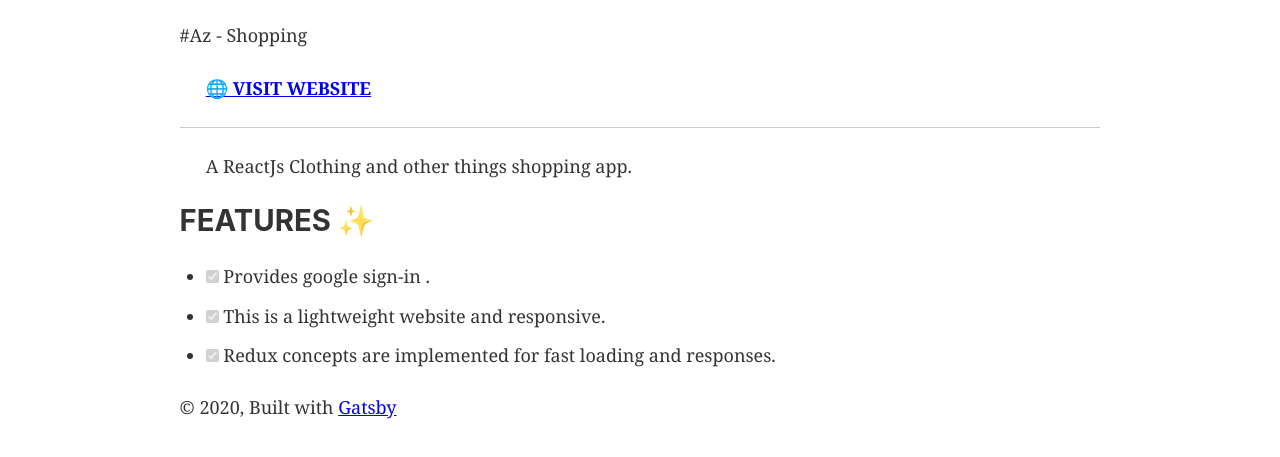
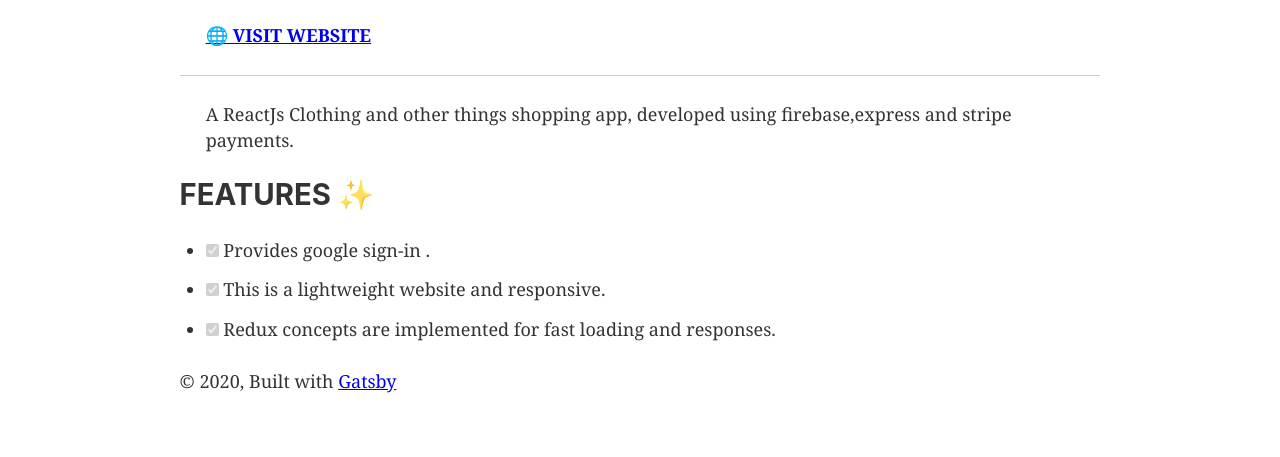
Before and after one commit to sharvesh-10/My-Blog, a Gatsby site: page /az-shopping/ in a window 1280 px wide. Shown: the part 171-628 px from the top of the page. Built offline with nearby package versions, Linux system fonts and the light colour scheme; Gatsby itself is replaced by a stand-in of ours.

Commit message:
Added a new post

```diff
--- a/src/markdown-pages/az-shopping.md
+++ b/src/markdown-pages/az-shopping.md
@@ -3,12 +3,11 @@ title: 'AZ-SHOPPING'
 date: '2020-06-11'
 description: 'My first Reactjs Website'
 ---
-#Az - Shopping
 
 > **[🌐 VISIT WEBSITE ](http://az-shopping.herokuapp.com/ "VISIT WEBSITE 🌐")**
 
 ---
-> A ReactJs Clothing and other things shopping app.
+> A ReactJs Clothing and other things shopping app, developed using firebase,express and stripe payments.
 
 ## FEATURES ✨
 - [x] Provides google sign-in .
```
